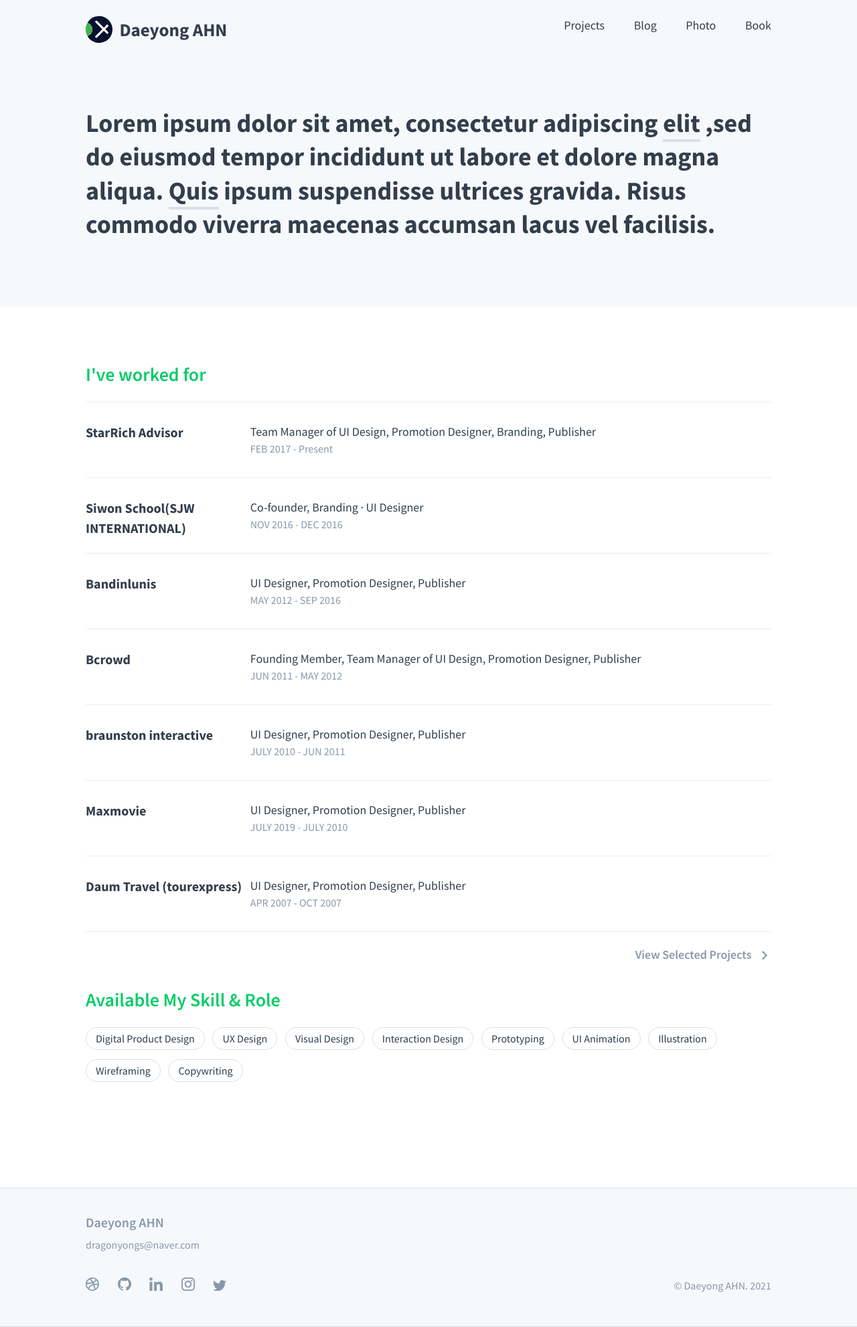
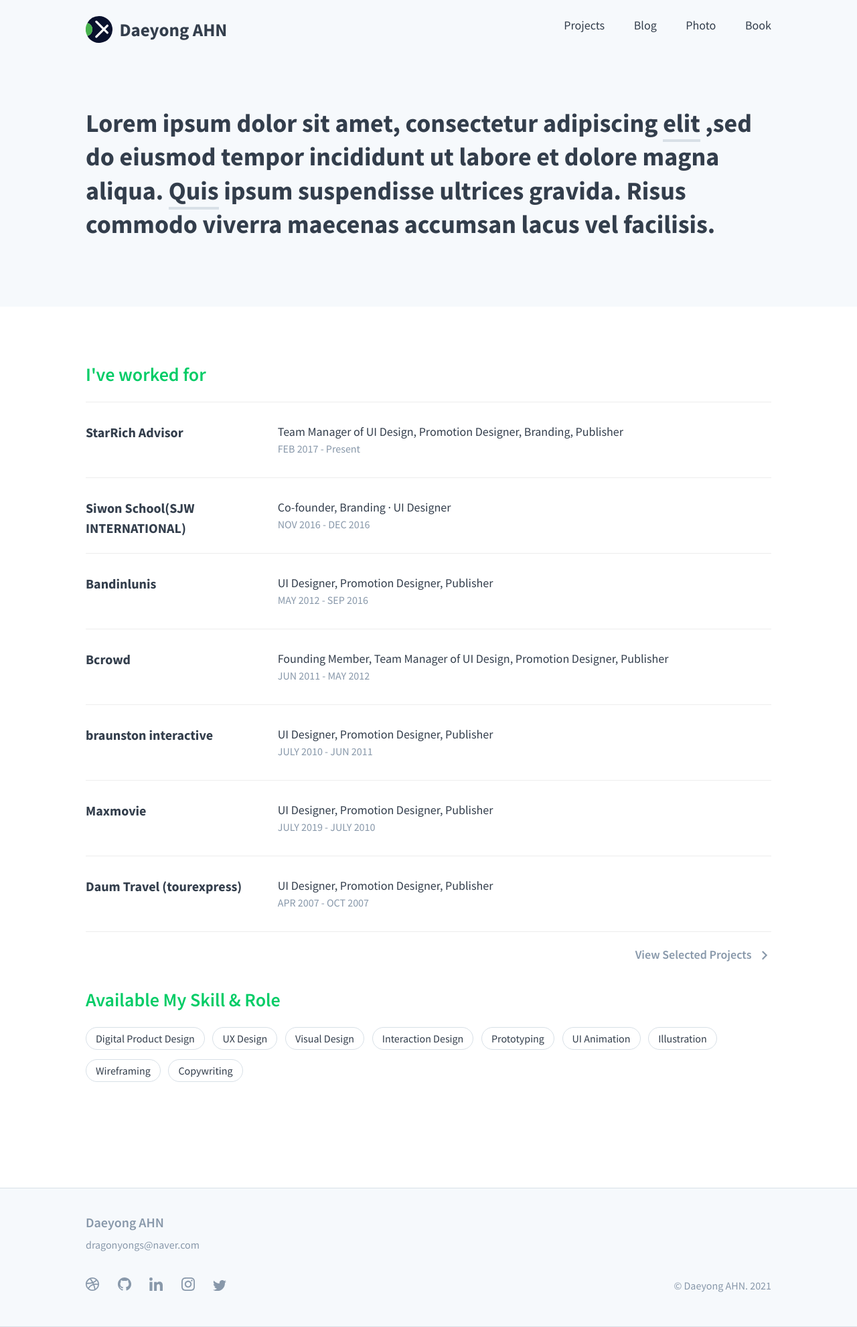
Before and after one commit to dragonyongs/daeyong.github.io, a Jekyll site: the page built from index.md, in a window 1280 px wide. Shown: the whole page at 67% size. Built offline with Jekyll 4.4.1, drawn with Linux system fonts in a browser that asks for light colours.

Commit message:
Update _resume.scss

```diff
--- a/_sass/_resume.scss
+++ b/_sass/_resume.scss
@@ -33,7 +33,7 @@ div.resume-info {
             font-family: $san-serif;
             font-size: 20px;
             font-weight: 700;
-            width: 24%; //42%
+            width: 28%; //42%
             float: left;
 
             @media (max-width: $break-small) {
```
